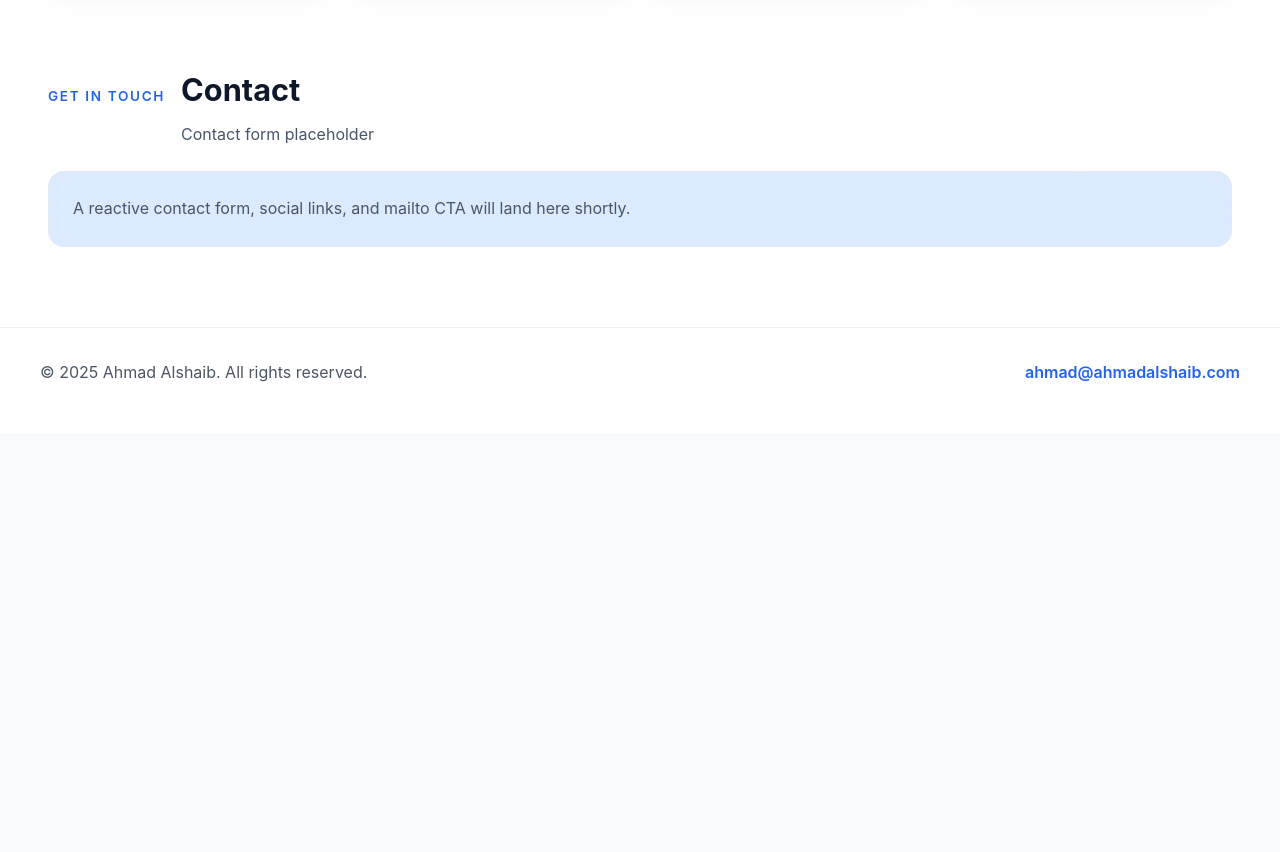
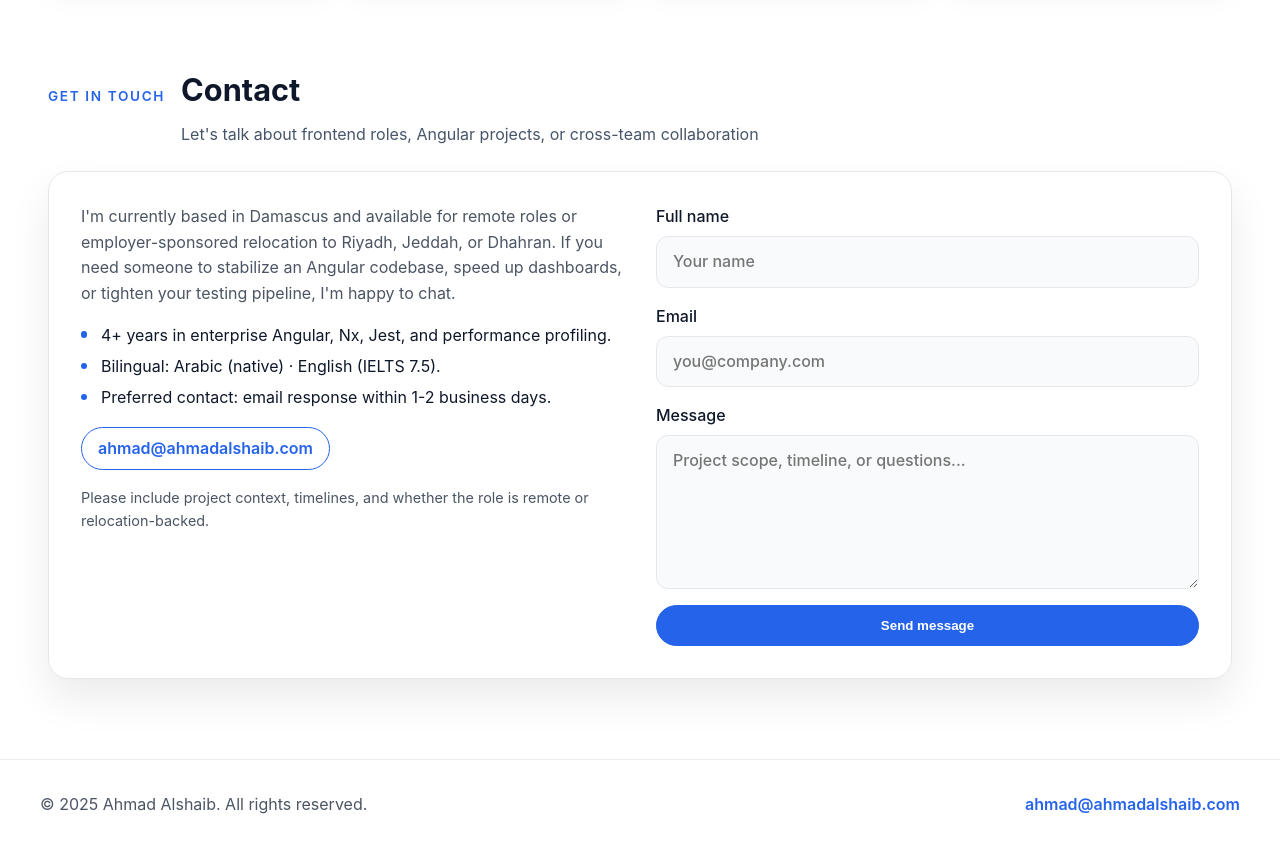
Before and after one commit to Sol501/ahmadalshaib-dot-com, an Angular app: page / in a window 1280 px wide. Shown: the part 3160-4012 px from the top of the page. Before the commit the page ends 3593 px from the top, so only its background shows below. Built offline with nearby package versions, Linux system fonts and the light colour scheme.

Commit message:
feat(contact): Fill out contact section with resume data
- Fill section with resume data
- Improve section design
- Create contact form with validation

```diff
--- a/src/app/features/sections/contact/contact-section.component.html
+++ b/src/app/features/sections/contact/contact-section.component.html
@@ -1,8 +1,66 @@
 <app-section-heading
   title="Contact"
   eyebrow="Get in touch"
-  description="Contact form placeholder"
+  description="Let's talk about frontend roles, Angular projects, or cross-team collaboration"
 />
-<p class="section-placeholder">
-  A reactive contact form, social links, and mailto CTA will land here shortly.
-</p>
+<div class="contact__content">
+  <div class="contact__copy">
+    <p>
+      I'm currently based in Damascus and available for remote roles or employer-sponsored relocation
+      to Riyadh, Jeddah, or Dhahran. If you need someone to stabilize an Angular codebase, speed up
+      dashboards, or tighten your testing pipeline, I'm happy to chat.
+    </p>
+    <ul class="contact__meta">
+      <li>4+ years in enterprise Angular, Nx, Jest, and performance profiling.</li>
+      <li>Bilingual: Arabic (native) · English (IELTS 7.5).</li>
+      <li>Preferred contact: email response within 1-2 business days.</li>
+    </ul>
+    <a class="contact__email" href="mailto:ahmad@ahmadalshaib.com">ahmad@ahmadalshaib.com</a>
+    <p class="contact__note">
+      Please include project context, timelines, and whether the role is remote or relocation-backed.
+    </p>
+  </div>
+
+  <form class="contact__form" [formGroup]="contactForm" (ngSubmit)="onSubmit()" novalidate>
+    <label class="contact__field">
+      <span>Full name</span>
+      <input
+        type="text"
+        formControlName="fullName"
+        placeholder="Your name"
+        [class.contact__input--invalid]="isFieldInvalid('fullName')"
+      />
+      @if (isFieldInvalid('fullName')) {
+        <small>Please enter at least 2 characters.</small>
+      }
+    </label>
+
+    <label class="contact__field">
+      <span>Email</span>
+      <input
+        type="email"
+        formControlName="email"
+        placeholder="you@company.com"
+        [class.contact__input--invalid]="isFieldInvalid('email')"
+      />
+      @if (isFieldInvalid('email')) {
+        <small>Provide a valid email address so I can respond.</small>
+      }
+    </label>
+
+    <label class="contact__field">
+      <span>Message</span>
+      <textarea
+        rows="5"
+        formControlName="message"
+        placeholder="Project scope, timeline, or questions..."
+        [class.contact__input--invalid]="isFieldInvalid('message')"
+      ></textarea>
+      @if (isFieldInvalid('message')) {
+        <small>Share a short brief (10+ characters) so I understand your ask.</small>
+      }
+    </label>
+
+    <button type="submit" class="btn-primary">Send message</button>
+  </form>
+</div>
--- a/src/app/features/sections/contact/contact-section.component.scss
+++ b/src/app/features/sections/contact/contact-section.component.scss
@@ -1,3 +1,113 @@
 :host {
   display: block;
 }
+
+.contact {
+  &__content {
+    display: grid;
+    gap: 2rem;
+    padding: 2rem;
+    border-radius: 1.25rem;
+    border: 1px solid var(--color-border);
+    background-color: var(--color-surface);
+    box-shadow: 0 20px 40px rgba(2, 6, 23, 0.08);
+
+    @media (min-width: 900px) {
+      grid-template-columns: 1fr 1fr;
+    }
+  }
+
+  &__copy {
+    display: flex;
+    flex-direction: column;
+    gap: 1rem;
+    color: var(--color-text-secondary);
+
+    p {
+      margin: 0;
+    }
+  }
+
+  &__meta {
+    list-style: none;
+    padding: 0;
+    margin: 0;
+    display: flex;
+    flex-direction: column;
+    gap: 0.35rem;
+
+    li {
+      position: relative;
+      padding-left: 1.25rem;
+      color: var(--color-text-primary);
+
+      &::before {
+        content: '';
+        position: absolute;
+        left: 0;
+        top: 0.55rem;
+        width: 0.4rem;
+        height: 0.4rem;
+        border-radius: 50%;
+        background-color: var(--color-accent);
+      }
+    }
+  }
+
+  &__email {
+    display: inline-flex;
+    width: fit-content;
+    padding: 0.5rem 1rem;
+    border-radius: 999px;
+    border: 1px solid var(--color-accent);
+    color: var(--color-accent);
+    font-weight: 600;
+    text-decoration: none;
+  }
+
+  &__note {
+    font-size: 0.9rem;
+    color: var(--color-text-secondary);
+  }
+
+  &__form {
+    display: flex;
+    flex-direction: column;
+    gap: 1rem;
+  }
+
+  &__field {
+    display: flex;
+    flex-direction: column;
+    gap: 0.4rem;
+    font-weight: 500;
+    color: var(--color-text-primary);
+
+    input,
+    textarea {
+      padding: 0.75rem 1rem;
+      border-radius: 0.75rem;
+      border: 1px solid var(--color-border);
+      background-color: var(--color-bg);
+      color: var(--color-text-primary);
+      font: inherit;
+      transition: border-color 0.2s ease, box-shadow 0.2s ease;
+
+      &:focus {
+        outline: none;
+        border-color: var(--color-accent);
+        box-shadow: 0 0 0 3px color-mix(in srgb, var(--color-accent) 20%, transparent);
+      }
+    }
+
+    small {
+      color: var(--color-danger);
+      font-weight: 400;
+    }
+  }
+
+  &__input--invalid {
+    border-color: var(--color-danger) !important;
+    box-shadow: 0 0 0 3px color-mix(in srgb, var(--color-danger) 20%, transparent);
+  }
+}
--- a/src/app/features/sections/contact/contact-section.component.ts
+++ b/src/app/features/sections/contact/contact-section.component.ts
@@ -1,11 +1,12 @@
-import { ChangeDetectionStrategy, Component } from '@angular/core';
+import { ChangeDetectionStrategy, Component, computed, inject } from '@angular/core';
+import { FormBuilder, FormGroup, ReactiveFormsModule, Validators } from '@angular/forms';
 
 import { SectionHeadingComponent } from '../../../shared/components/section-heading/section-heading.component';
 
 @Component({
   selector: 'app-contact-section',
   standalone: true,
-  imports: [SectionHeadingComponent],
+  imports: [SectionHeadingComponent, ReactiveFormsModule],
   templateUrl: './contact-section.component.html',
   styleUrl: './contact-section.component.scss',
   changeDetection: ChangeDetectionStrategy.OnPush,
@@ -14,4 +15,43 @@ import { SectionHeadingComponent } from '../../../shared/components/section-head
     class: 'page-section contact-section'
   }
 })
-export class ContactSectionComponent {}
+export class ContactSectionComponent {
+  private readonly formBuilder = inject(FormBuilder);
+
+  readonly contactForm: FormGroup = this.formBuilder.group({
+    fullName: ['', [Validators.required, Validators.minLength(2)]],
+    email: ['', [Validators.required, Validators.email]],
+    message: ['', [Validators.required, Validators.minLength(10)]]
+  });
+
+  readonly formInvalid = computed(() => this.contactForm.invalid && this.contactForm.touched);
+
+  get fullName() {
+    return this.contactForm.get('fullName');
+  }
+
+  get email() {
+    return this.contactForm.get('email');
+  }
+
+  get message() {
+    return this.contactForm.get('message');
+  }
+
+  isFieldInvalid(field: 'fullName' | 'email' | 'message'): boolean {
+    const control = this.contactForm.get(field);
+    return !!control && control.invalid && control.touched;
+  }
+
+  onSubmit(): void {
+    if (this.contactForm.invalid) {
+      this.contactForm.markAllAsTouched();
+      return;
+    }
+
+    // Placeholder: integration with backend or external service can be added later.
+    // eslint-disable-next-line no-alert
+    alert('Thanks for reaching out! I will get back to you shortly.');
+    this.contactForm.reset();
+  }
+}
```
